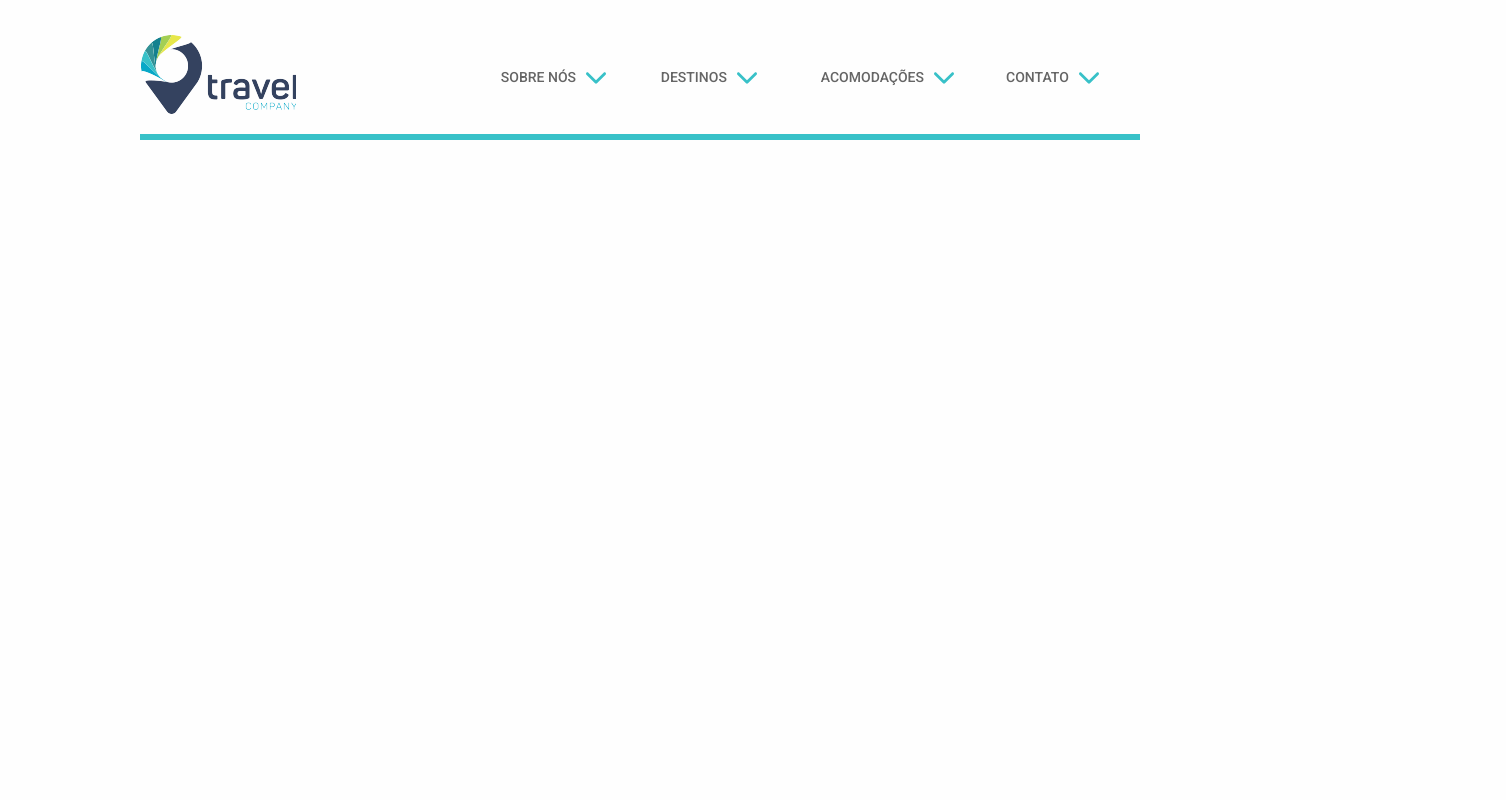
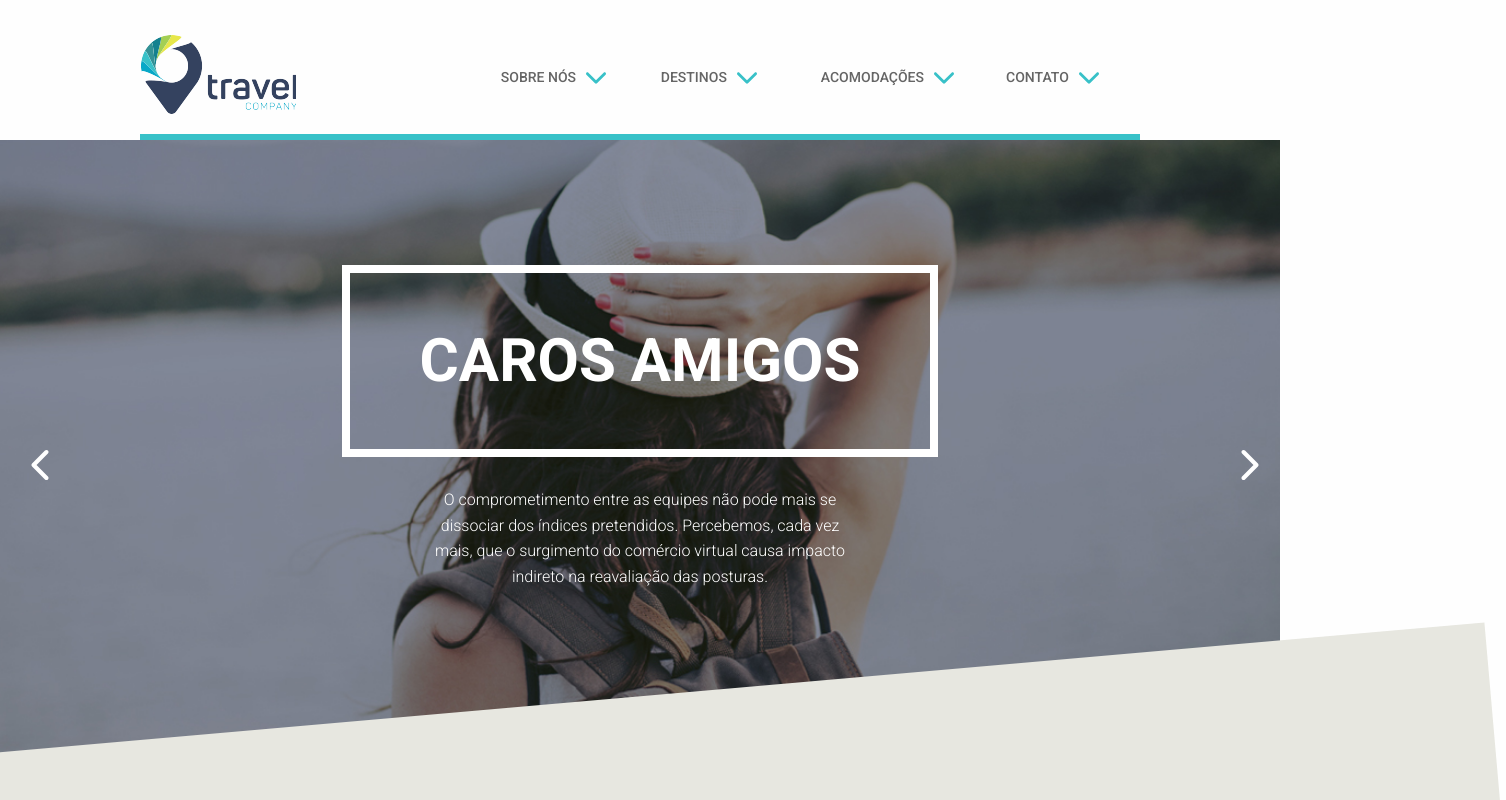
Before and after one commit to dbasilioesp/travel, a website: page index.html in a window 1280 px wide. Shown: the top 800 px of the page, 1506 px wide, since content can reach past the window. Drawn offline with nearby package versions, Linux system fonts and the light colour scheme; files that its build step writes are made by us from their sources.

Commit message:
Section slider created.

```diff
--- a/index.html
+++ b/index.html
@@ -23,6 +23,7 @@
     <link href="https://fonts.googleapis.com/css?family=Roboto:300,400,500,700" rel="stylesheet">
 
     <link rel="stylesheet" href="vendors/foundation-6.2.4-custom/css/foundation.css">
+    <link rel="stylesheet" href="vendors/slick-1.6.0/slick/slick.css">
     <link rel="stylesheet" href="css/app.css">
 
 </head>
@@ -125,7 +126,28 @@
         <!-- Main -->
         <div class="main">
 
-            <section class="slider-section"></section>
+            <section class="slider-section">
+                <div class="slick-banner">
+                    <div class="slick-item slick-item--banner1">
+                        <div>
+                            <p class="slick-item__title">Caros Amigos</p>
+                        </div>
+                        <div>
+                            <p class="slick-item__resume">O comprometimento entre as equipes não pode mais se dissociar dos índices pretendidos. Percebemos, cada vez mais, que o surgimento do comércio virtual causa impacto indireto na reavaliação das posturas.
+                            </p>
+                        </div>
+                    </div>
+                    <div class="slick-item slick-item--banner2">
+                        <div>
+                            <p class="slick-item__title">Melhores Destinos</p>
+                        </div>
+                        <div>
+                            <p class="slick-item__resume">Percebemos, cada vez mais, que o novo modelo estrutural aqui preconizado faz parte de um processo de gestão de alternativas às soluções ortodoxas.
+                            </p>
+                        </div>
+                    </div>
+                </div>
+            </section>
 
             <section class="offers-section"></section>
 
@@ -149,6 +171,7 @@
     <script src="vendors/foundation-6.2.4-custom/js/vendor/jquery.js"></script>
     <script src="vendors/foundation-6.2.4-custom/js/vendor/what-input.js"></script>
     <script src="vendors/foundation-6.2.4-custom/js/vendor/foundation.min.js"></script>
+    <script src="vendors/slick-1.6.0/slick/slick.min.js"></script>
     <script src="vendors/lodash/lodash.min.js"></script>
     <script src="js/app.js"></script>
 </body>
--- a/js/app.js
+++ b/js/app.js
@@ -0,0 +1,15 @@
+
+window.onload = function() {
+
+    (function(){
+
+        var arrow = '<svg xmlns="http://www.w3.org/2000/svg" width="30" height="30" viewBox="0 0 451.846 451.847"><path d="M345.441 248.292L151.154 442.573c-12.359 12.365-32.397 12.365-44.75 0-12.354-12.354-12.354-32.391 0-44.744L278.318 225.92 106.409 54.017c-12.354-12.359-12.354-32.394 0-44.748 12.354-12.359 32.391-12.359 44.75 0l194.287 194.284c6.177 6.18 9.262 14.271 9.262 22.366 0 8.099-3.091 16.196-9.267 22.373z"/></svg>';
+
+        $('.slick-banner').slick({
+            prevArrow: "<div class='a-left control-c prev slick-prev'>" + arrow + "</div>",
+            nextArrow: "<div class='a-right control-c next slick-next'>" + arrow + "</div>"
+        });
+
+    })();
+
+};
--- a/sass/_base.scss
+++ b/sass/_base.scss
@@ -11,3 +11,7 @@ h5,
 h6 {
   font-family: 'Roboto', sans-serif;
 }
+
+.main {
+  background: $cararra;
+}
--- a/sass/_page-home.scss
+++ b/sass/_page-home.scss
@@ -0,0 +1,49 @@
+
+.slider-section {
+
+  .slick-banner {
+    &::after {
+      content: "";
+      display: block;
+      position: absolute;
+      bottom: -145px;
+      height: 245px;
+      background: $cararra;
+      width: 130%;
+      transform: rotate(-5deg) translateX(-10%);
+    }
+
+    .slick-item--banner1 {
+      background-image: url("../images/layout/banner1.jpg");
+    }
+
+    .slick-item--banner2 {
+      background-image: url("../images/layout/banner2.jpg");
+    }
+
+    .slick-item__title {
+      margin-top: 125px;
+      margin-bottom: 20px;
+      padding: 40px 70px;
+      font-size: 60px;
+      font-weight: bold;
+      text-transform: uppercase;
+      border: 8px solid white;
+      color: white;
+      display: inline-block;
+    }
+
+    .slick-item__resume {
+      font-size: 16px;
+      font-weight: 300;
+      max-width: 425px;
+      margin: 10px auto 0;
+      color: white;
+    }
+  }
+
+}
+
+.offers-section {
+  height: 300px;
+}
--- /dev/null
+++ b/sass/_plugins.scss
@@ -0,0 +1,65 @@
+
+// Slick Carousel
+
+.slick-slider.slick-banner {
+  position: relative;
+  height: 640px;
+
+  &:focus {
+    .slick-track {
+      outline: transparent;
+    }
+  }
+
+  .slick-list {
+    outline: none !important;
+    height: 100%;
+  }
+
+  .slick-track {
+    height: 100%;
+  }
+
+  .slick-item {
+    text-align: center;
+    height: 100%;
+    background-repeat: no-repeat;
+    background-position: top center;
+    background-size: cover;
+  }
+
+  .slick-prev, .slick-next {
+    font-size: 0;
+    line-height: 0;
+    position: absolute;
+    top: 50%;
+    display: block;
+    width: 20px;
+    height: 20px;
+    margin-top: -10px;
+    padding: 0;
+    cursor: pointer;
+    color: transparent;
+    border: none;
+    outline: none;
+    background: transparent;
+    z-index: 1;
+
+    svg {
+      fill: white;
+    }
+  }
+
+  .slick-prev {
+    left: 25px;
+
+    svg {
+      transform: rotate(180deg);
+    }
+  }
+
+  .slick-next {
+    right: 25px;
+  }
+
+}
--- a/sass/_variables.scss
+++ b/sass/_variables.scss
@@ -3,8 +3,9 @@
 
 $pelorous: #38c1c8;
 $conifier: #a3cf53;
+$cararra: #e7e7e0;
+
 $doveGray: #656565;
-
 $alto: #DDDDDD;
 
 // Easings
--- a/sass/app.scss
+++ b/sass/app.scss
@@ -11,5 +11,8 @@
 @import "footer";
 @import "menu";
 
+/* Plugins */
+@import "plugins";
+
 /* Pages */
 @import "page-home";
```
